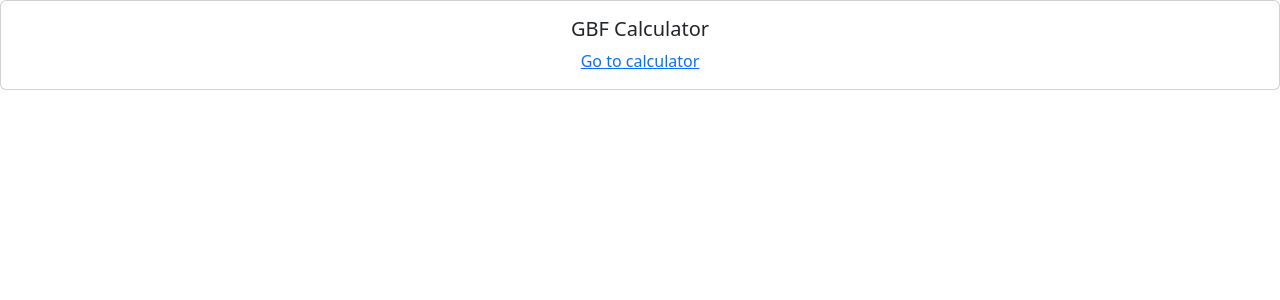
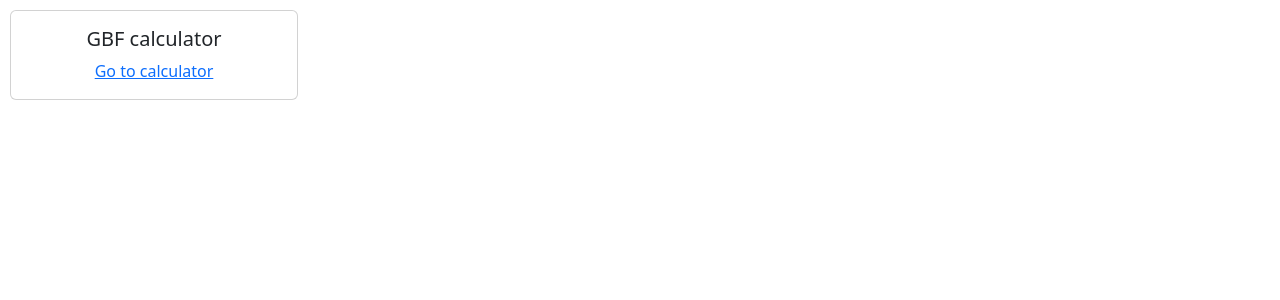
Before and after one commit to PaulaTam/spark-calculator, a React (Create React App) app: page / in a window 1280 px wide. Shown: the top 300 px of the page. Built offline with nearby package versions, Linux system fonts and the light colour scheme.

Commit message:
set up card grid + css

```diff
--- /dev/null
+++ b/src/components/css/CardGrid.css
@@ -0,0 +1,4 @@
+.card {
+    margin-top: 10px;
+    margin-left: 10px;
+}
--- a/src/components/js/CardGrid.js
+++ b/src/components/js/CardGrid.js
@@ -1,14 +1,25 @@
+import '../css/CardGrid.css';
 import { Card } from 'react-bootstrap';
 
 const CardGrid = () => {
+
+  const cardInfo = [
+    { link: "/gbf", title: "GBF calculator" }
+  ];
+
+  const renderCard = (card, index) => {
     return (
-        <Card>
+      <Card style={{ width: '18rem' }} key={index} className="box">
         <Card.Body>
-          <Card.Title>GBF Calculator</Card.Title>
-          <Card.Link href='/gbf'>Go to calculator</Card.Link>
+          <Card.Title>{card.title}</Card.Title>
+          <Card.Link href={card.link}>Go to calculator</Card.Link>
         </Card.Body>
       </Card>
     )
-}
+  }
+
+  return (<div className="grid">{cardInfo.map(renderCard)}</div>);
+
+};
 
 export default CardGrid;
```
